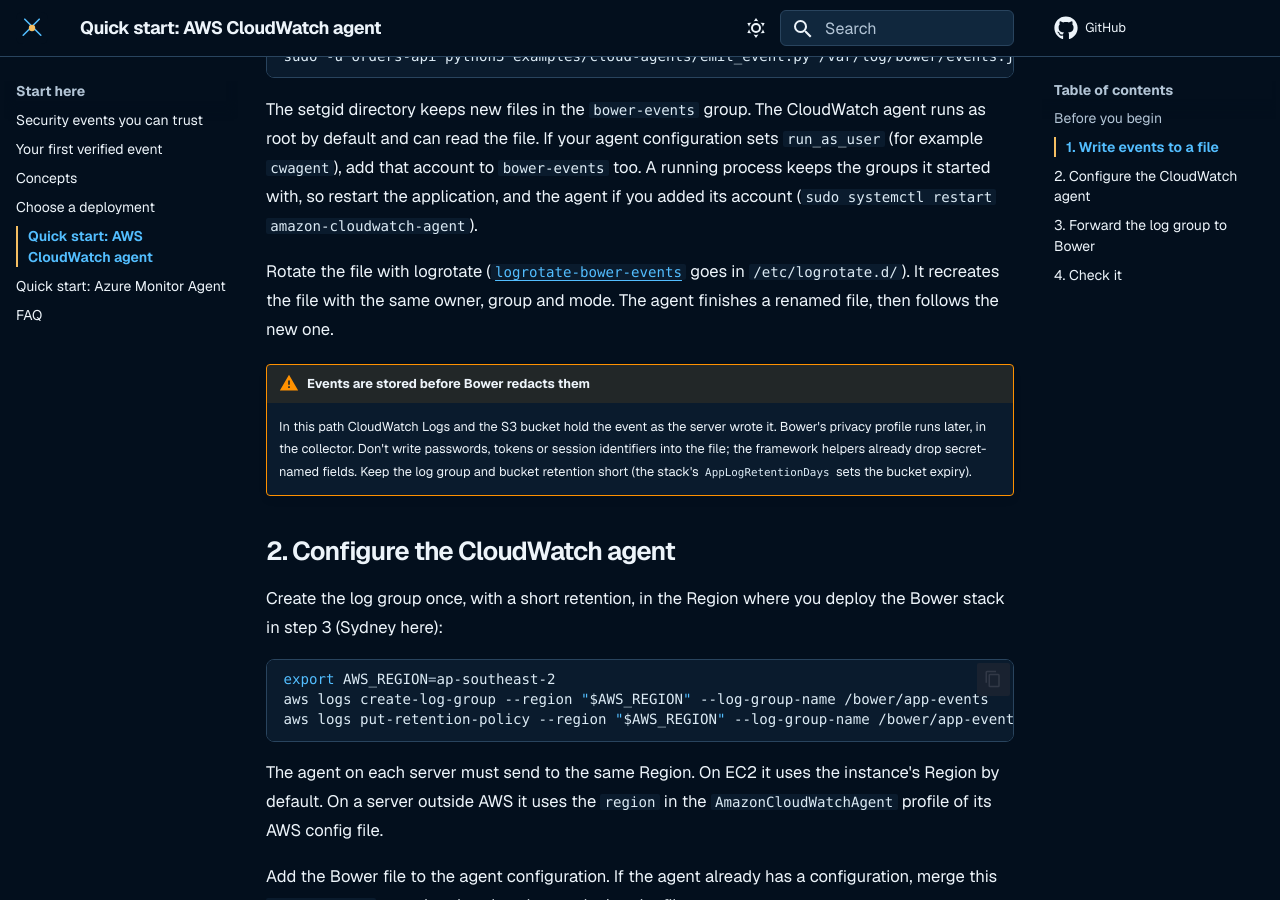
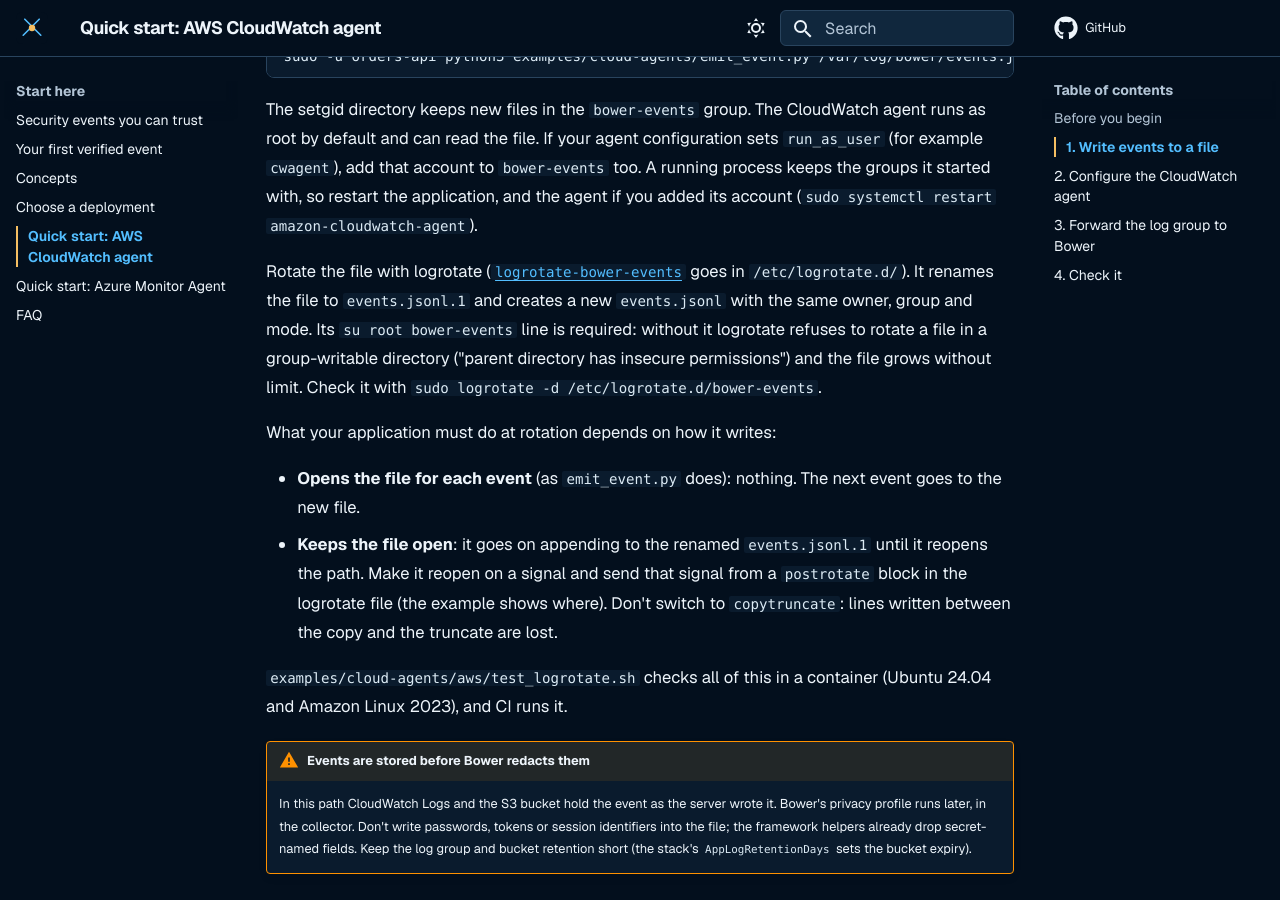
Before and after one commit to jusso-dev/Bower, an MkDocs documentation site: the page built from docs/getting-started/aws-cloudwatch-agent.md, in a window 1280 px wide and 900 px high, scrolled down 1496 px. Built offline with MkDocs 1.6.1 and Material for MkDocs 9.7.7, drawn with Linux system fonts in a browser that asks for light colours.

Commit message:
fix(cloud-agents): logrotate rotates the CloudWatch agent event file (#226)
The shipped config had no su line, so logrotate refused the file in the
guide's root:bower-events 2770 directory and it grew without limit. Add
`su root bower-events`, say in the config and the guide what a writer
that keeps the file open must do (reopen on a postrotate signal; no
copytruncate, which loses lines), and add test_logrotate.sh, run by the
CI infrastructure job in an ubuntu:24.04 container.

Tested: test_logrotate.sh passes in ubuntu:24.04 (logrotate 3.21.0) and
amazonlinux:2023 (logrotate 3.20.1). It sets up the directory exactly as
step 1 of the guide, shows the config without su is refused with
"parent directory has insecure permissions", shows the shipped config
rotates to events.jsonl.1 with a new root:bower-events 0660 file that
receives the next emit_event.py event, and shows a writer holding the
file open keeps writing to events.jsonl.1. It also covers the #247
item 14 choices (2770, 3770 and one group per application).
Measured: actionlint and zizmor report nothing for ci.yml; shellcheck
is clean; mkdocs build --strict and check_links.py pass.

Co-Authored-By: Claude Opus 5.5 <noreply@anthropic.com>

```diff
--- a/docs/getting-started/aws-cloudwatch-agent.md
+++ b/docs/getting-started/aws-cloudwatch-agent.md
@@ -63,8 +63,23 @@ groups it started with, so restart the application, and the agent if you added i
 
 Rotate the file with logrotate
 ([`logrotate-bower-events`](https://github.com/jusso-dev/Bower/blob/main/examples/cloud-agents/aws/logrotate-bower-events)
-goes in `/etc/logrotate.d/`). It recreates the file with the same owner, group and mode. The
-agent finishes a renamed file, then follows the new one.
+goes in `/etc/logrotate.d/`). It renames the file to `events.jsonl.1` and creates a new
+`events.jsonl` with the same owner, group and mode. Its `su root bower-events` line is
+required: without it logrotate refuses to rotate a file in a group-writable directory
+("parent directory has insecure permissions") and the file grows without limit. Check it with
+`sudo logrotate -d /etc/logrotate.d/bower-events`.
+
+What your application must do at rotation depends on how it writes:
+
+- **Opens the file for each event** (as `emit_event.py` does): nothing. The next event goes to
+  the new file.
+- **Keeps the file open**: it goes on appending to the renamed `events.jsonl.1` until it
+  reopens the path. Make it reopen on a signal and send that signal from a `postrotate` block
+  in the logrotate file (the example shows where). Don't switch to `copytruncate`: lines
+  written between the copy and the truncate are lost.
+
+`examples/cloud-agents/aws/test_logrotate.sh` checks all of this in a container (Ubuntu 24.04
+and Amazon Linux 2023), and CI runs it.
 
 !!! warning "Events are stored before Bower redacts them"
     In this path CloudWatch Logs and the S3 bucket hold the event as the server wrote it.
```
Also changed, not shown: 3 other files.
